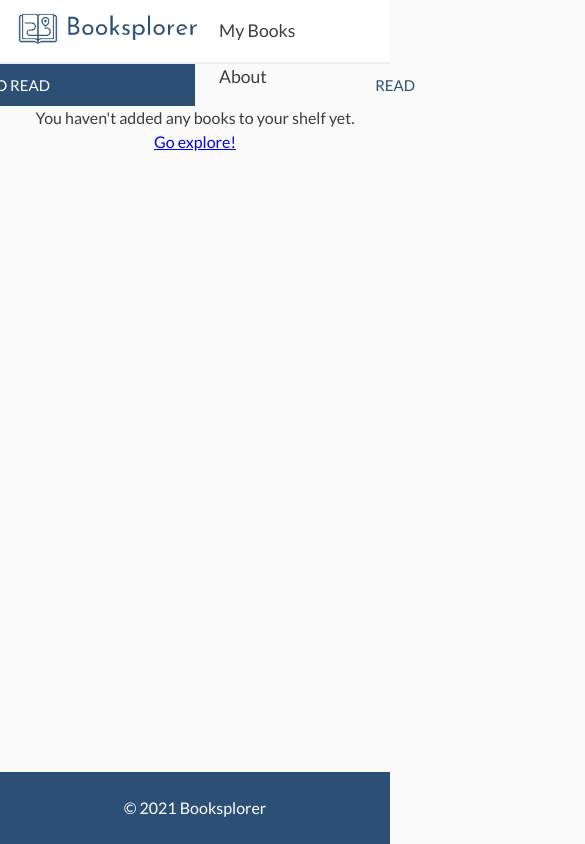
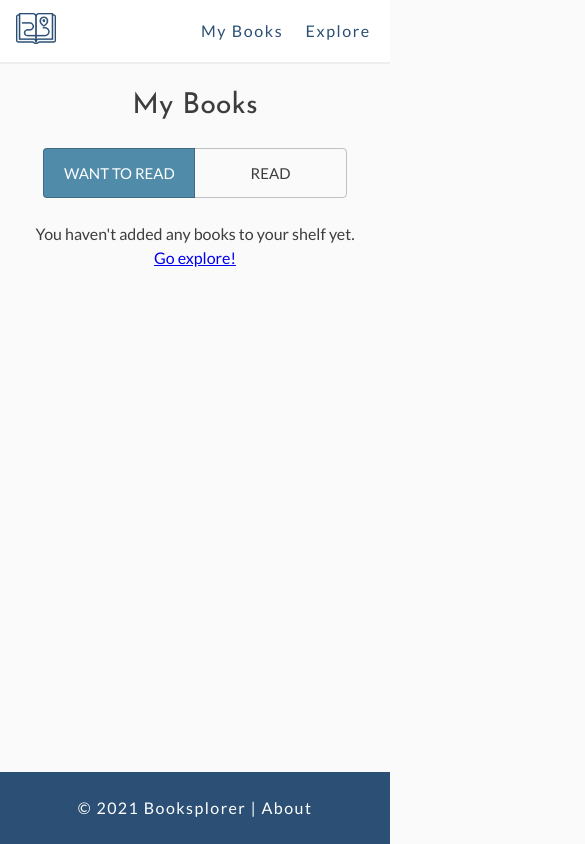
Before and after one commit to camifernweh/booksplorer, a Next.js app: page /shelf in a window 390 px wide. Shown: the whole page, 585 px wide, since content can reach past the window. Built offline with nearby package versions, Linux system fonts and the light colour scheme.

Commit message:
feat: styling and responsiveness

```diff
--- a/components/BookList/BookList.module.css
+++ b/components/BookList/BookList.module.css
@@ -6,3 +6,15 @@
   grid-gap: 1rem;
   margin: 1rem 1rem 2rem 1rem;
 }
+
+.title {
+  width: 90vw;
+  margin-top: 1rem;
+  padding: 1.1rem;
+}
+
+@media (max-width: 600px) {
+  .title {
+    width: 80vw;
+  }
+}
--- a/components/BookList/BookList.tsx
+++ b/components/BookList/BookList.tsx
@@ -27,8 +27,8 @@ export default function BookList({
         <></>
       ) : (
         <>
-          <div style={{ width: '90vw', marginTop: '1rem', padding: '1.1rem' }}>
-            <Typography variant="h4" style={{ fontSize: '1.8rem' }}>
+          <div className={styles.title}>
+            <Typography variant="h4" style={{ fontSize: '1.7rem' }}>
               {shelf ? (
                 <Link href={`/countries/${pathName}`}>
                   <a style={{ textDecoration: 'none' }}>{country}</a>
--- a/components/Footer/Footer.module.css
+++ b/components/Footer/Footer.module.css
@@ -3,4 +3,15 @@
   margin-top: 4rem;
   padding: 1.5rem;
   background-color: #2c5075;
+  display: flex;
+  justify-content: center;
 }
+
+.about {
+  color: #fff;
+  text-decoration: none;
+}
+
+.about:visited {
+  color: #fff;
+}
--- a/components/Footer/Footer.tsx
+++ b/components/Footer/Footer.tsx
@@ -1,4 +1,5 @@
 import { Typography } from '@material-ui/core';
+import Link from 'next/link';
 import styles from './Footer.module.css';
 
 export default function Footer(): React.ReactElement {
@@ -10,9 +11,12 @@ export default function Footer(): React.ReactElement {
         variant="body1"
         align="center"
         color="secondary"
-        style={{ fontSize: '1rem' }}
+        style={{ fontSize: '1rem', letterSpacing: '0.09rem' }}
       >
-        &copy; {year} Booksplorer
+        &copy; {year} Booksplorer |{' '}
+        <a href="/about" className={styles.about}>
+          About
+        </a>
       </Typography>
     </footer>
   );
--- a/components/NavBar/NavBar.module.css
+++ b/components/NavBar/NavBar.module.css
@@ -12,10 +12,41 @@
   border-bottom: 2px solid #eee;
 }
 
-.logo {
-  width: 12.5rem;
+.fullLogo {
+  width: 13rem;
+}
+
+.logoImg {
+  margin-left: 0.5rem;
+  width: 2.5rem;
+}
+
+.linkContainer {
+  display: flex;
+  align-items: center;
 }
 
 .link {
-  margin-right: 0.5rem;
+  color: rgb(44, 80, 117);
+  text-decoration: none;
+  list-style: none;
+  font-size: 1.2rem;
+  font-weight: 500;
+  padding: 1rem;
+  letter-spacing: 0.1rem;
 }
+
+.link:visited {
+  color: rgb(44, 80, 117);
+}
+
+.link:hover {
+  background-color: rgb(81, 139, 170);
+  color: #fff;
+}
+
+@media (max-width: 600px) {
+  .link {
+    padding: 1rem 0.7rem;
+  }
+}
--- a/components/NavBar/Navbar.tsx
+++ b/components/NavBar/Navbar.tsx
@@ -1,44 +1,29 @@
 import Link from 'next/link';
-import { Button } from '@material-ui/core';
+import { Typography, useMediaQuery } from '@material-ui/core';
 import styles from './NavBar.module.css';
 
 export default function NavBar() {
+  const breakPoint = useMediaQuery('(max-width:600px)');
+
   return (
     <header className={styles.nav}>
       <Link href="/">
         <a>
-          <img src="/booksplorer-blue.png" className={styles.logo}></img>
+          <img
+            src={breakPoint ? '/monogram.png' : '/booksplorer-blue.png'}
+            className={breakPoint ? styles.logoImg : styles.fullLogo}
+          ></img>
         </a>
       </Link>
-      <div>
+      <div className={styles.linkContainer}>
+        <Link href="/shelf">
+          <a className={styles.link}>
+            <Typography>My Books</Typography>
+          </a>
+        </Link>
         <Link href="/#explore">
           <a className={styles.link}>
-            <Button
-              size="large"
-              style={{ textTransform: 'none', fontSize: '1.1rem' }}
-            >
-              Explore
-            </Button>
-          </a>
-        </Link>
-        <Link href="/shelf">
-          <a className={styles.link}>
-            <Button
-              size="large"
-              style={{ textTransform: 'none', fontSize: '1.1rem' }}
-            >
-              My Books
-            </Button>
-          </a>
-        </Link>
-        <Link href="/about">
-          <a className={styles.link}>
-            <Button
-              size="large"
-              style={{ textTransform: 'none', fontSize: '1.1rem' }}
-            >
-              About
-            </Button>
+            <Typography>Explore</Typography>
           </a>
         </Link>
       </div>
--- a/containers/Layout.tsx
+++ b/containers/Layout.tsx
@@ -26,11 +26,7 @@ export default function Layout({
         <title>{titleToBeDisplayed}</title>
       </Head>
       {!isHome && <NavBar />}
-      <main
-        className={isHome ? styles.main : `${styles.main} ${styles.margin}`}
-      >
-        {children}
-      </main>
+      <main className={isHome ? null : styles.margin}>{children}</main>
       <Footer />
     </div>
   );
--- a/pages/shelf.tsx
+++ b/pages/shelf.tsx
@@ -1,17 +1,9 @@
 import Layout from '../containers/Layout';
+import styles from '../styles/shelf.module.css';
 import { useState } from 'react';
-import { Button, ButtonGroup } from '@material-ui/core';
+import { Typography, Button, ButtonGroup } from '@material-ui/core';
 import ShelfWantToRead from '../components/ShelfWantToRead/ShelfWantToRead';
 import ShelfRead from '../components/ShelfRead/ShelfRead';
-
-const styles = {
-  container: {
-    display: 'flex',
-    justifyContent: 'center',
-    width: '50rem',
-  },
-  button: { color: 'rgb(255, 255, 255)', backgroundColor: '#2c5075' },
-};
 
 export default function MyShelf(): React.ReactElement {
   const [defaultShelf, setDefaultShelf] = useState(true);
@@ -20,30 +12,45 @@ export default function MyShelf(): React.ReactElement {
     setDefaultShelf(!defaultShelf);
   };
 
+  const buttonStyle = {
+    active: {
+      color: 'rgb(255, 255, 255)',
+      backgroundColor: 'rgb(81, 139, 170)',
+      padding: '0.7rem',
+    },
+    normal: {
+      padding: '0.7rem',
+    },
+  };
+
   return (
     <Layout title="Shelf">
-      <div style={styles.container}>
+      <div className={styles.container}>
+        <Typography variant="h4" align="center" style={{ fontSize: '1.8rem' }}>
+          My Books
+        </Typography>
+        <div className={styles.buttonContainer}>
           <ButtonGroup
             size="large"
-          variant="text"
-          color="primary"
+            variant="outlined"
             fullWidth
             aria-label="text primary button group"
           >
             <Button
-            style={defaultShelf ? styles.button : {}}
+              style={defaultShelf ? buttonStyle.active : buttonStyle.normal}
               onClick={handleClick}
             >
               Want to read
             </Button>
             <Button
-            style={!defaultShelf ? styles.button : {}}
+              style={!defaultShelf ? buttonStyle.active : buttonStyle.normal}
               onClick={handleClick}
             >
               Read
             </Button>
           </ButtonGroup>
         </div>
+      </div>
       {defaultShelf ? <ShelfWantToRead /> : <ShelfRead />}
     </Layout>
   );
--- a/styles/Home.module.css
+++ /dev/null
@@ -1,122 +0,0 @@
-.container {
-  min-height: 100vh;
-  padding: 0 0.5rem;
-  display: flex;
-  flex-direction: column;
-  justify-content: center;
-  align-items: center;
-}
-
-.main {
-  padding: 5rem 0;
-  flex: 1;
-  display: flex;
-  flex-direction: column;
-  justify-content: center;
-  align-items: center;
-}
-
-.footer {
-  width: 100%;
-  height: 100px;
-  border-top: 1px solid #eaeaea;
-  display: flex;
-  justify-content: center;
-  align-items: center;
-}
-
-.footer img {
-  margin-left: 0.5rem;
-}
-
-.footer a {
-  display: flex;
-  justify-content: center;
-  align-items: center;
-}
-
-.title a {
-  color: #0070f3;
-  text-decoration: none;
-}
-
-.title a:hover,
-.title a:focus,
-.title a:active {
-  text-decoration: underline;
-}
-
-.title {
-  margin: 0;
-  line-height: 1.15;
-  font-size: 4rem;
-}
-
-.title,
-.description {
-  text-align: center;
-}
-
-.description {
-  line-height: 1.5;
-  font-size: 1.5rem;
-}
-
-.code {
-  background: #fafafa;
-  border-radius: 5px;
-  padding: 0.75rem;
-  font-size: 1.1rem;
-  font-family: Menlo, Monaco, Lucida Console, Liberation Mono, DejaVu Sans Mono,
-    Bitstream Vera Sans Mono, Courier New, monospace;
-}
-
-.grid {
-  display: flex;
-  align-items: center;
-  justify-content: center;
-  flex-wrap: wrap;
-  max-width: 800px;
-  margin-top: 3rem;
-}
-
-.card {
-  margin: 1rem;
-  flex-basis: 45%;
-  padding: 1.5rem;
-  text-align: left;
-  color: inherit;
-  text-decoration: none;
-  border: 1px solid #eaeaea;
-  border-radius: 10px;
-  transition: color 0.15s ease, border-color 0.15s ease;
-}
-
-.card:hover,
-.card:focus,
-.card:active {
-  color: #0070f3;
-  border-color: #0070f3;
-}
-
-.card h3 {
-  margin: 0 0 1rem 0;
-  font-size: 1.5rem;
-}
-
-.card p {
-  margin: 0;
-  font-size: 1.25rem;
-  line-height: 1.5;
-}
-
-.logo {
-  height: 1em;
-}
-
-@media (max-width: 600px) {
-  .grid {
-    width: 100%;
-    flex-direction: column;
-  }
-}
--- a/styles/globals.css
+++ /dev/null
@@ -1,16 +0,0 @@
-html,
-body {
-  padding: 0;
-  margin: 0;
-  font-family: -apple-system, BlinkMacSystemFont, Segoe UI, Roboto, Oxygen,
-    Ubuntu, Cantarell, Fira Sans, Droid Sans, Helvetica Neue, sans-serif;
-}
-
-a {
-  color: inherit;
-  text-decoration: none;
-}
-
-* {
-  box-sizing: border-box;
-}
--- /dev/null
+++ b/styles/shelf.module.css
@@ -0,0 +1,13 @@
+.container {
+  margin: 2rem;
+}
+
+.buttonContainer {
+  margin: 1.5rem 0.5rem;
+}
+
+@media (max-width: 600px) {
+  .container {
+    margin: 1.5rem 0;
+  }
+}
```
Also changed, not shown: components/Map/Map.module.css (+9 -2 lines), public/monogram.png (added). Lines whose indentation alone changed are shown as unchanged.
